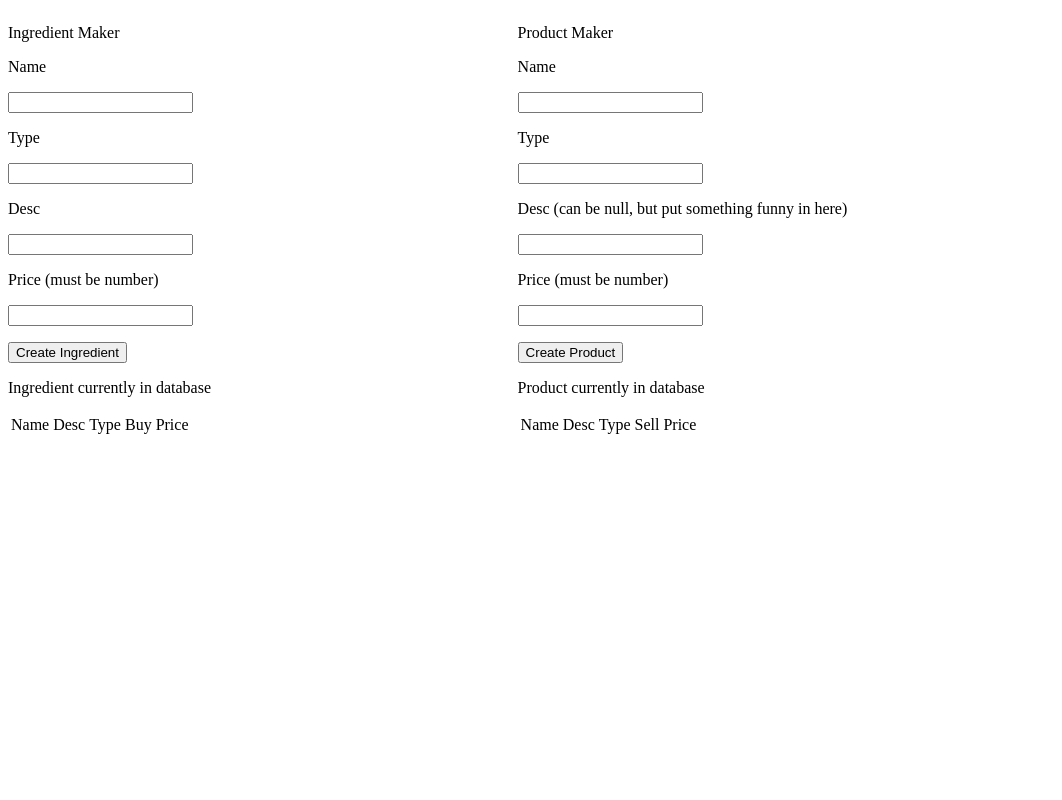
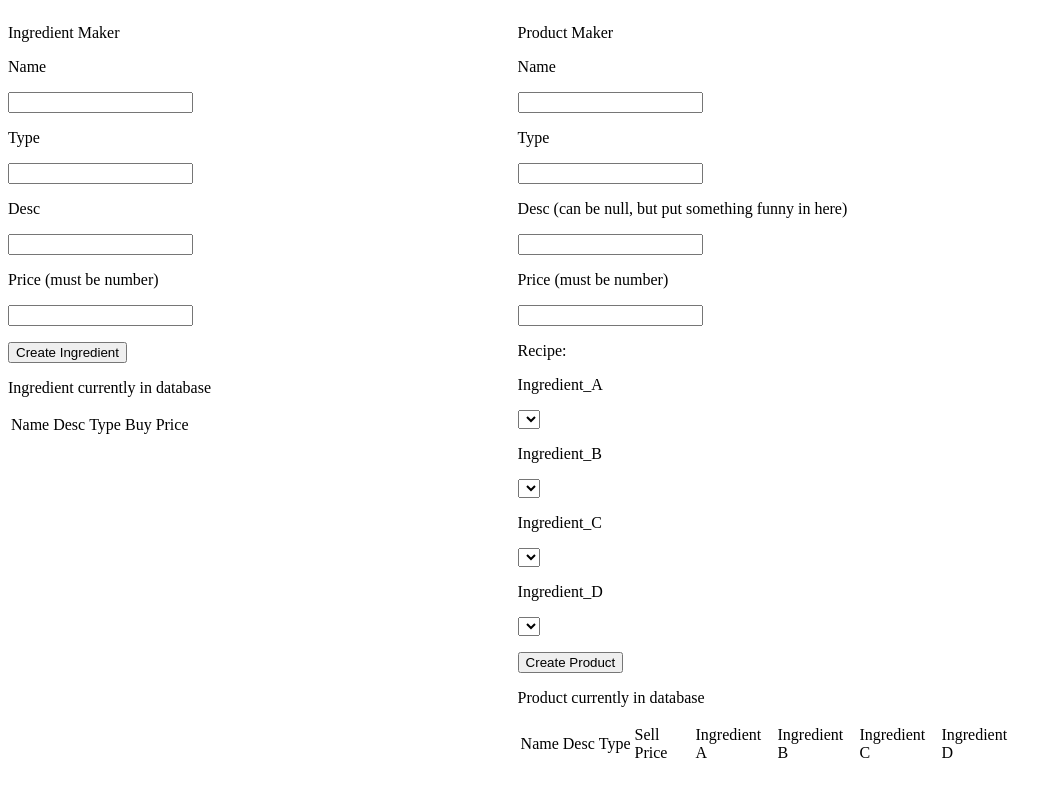
Before and after one commit to BiTheDev/Project_one, a Django app: template project/apps/Food_Truck/templates/tools.html in a window 1280 px wide. Shown: the whole page, without its empty margins (0-1062 px from the left). Run offline with Django 3.2, Linux system fonts and the light colour scheme; the template is opened without the code that fills it, so the values that code supplies are empty; parts of the project's set-up code (start-up, migrations or seed data) failed here and were passed over.

Commit message:
Basic game loop is done

```diff
--- a/project/apps/Food_Truck/models.py
+++ b/project/apps/Food_Truck/models.py
@@ -68,6 +68,10 @@ class Product(models.Model):
 	product_type = models.CharField(max_length=255)
 	sell_price = models.FloatField()
 	stock= models.IntegerField(default=0)
+	ingredient_A = models.ForeignKey(Ingredient, related_name='products_a', null=True)
+	ingredient_B = models.ForeignKey(Ingredient, related_name='products_b', null=True)
+	ingredient_C = models.ForeignKey(Ingredient, related_name='products_c', null=True)
+	ingredient_D = models.ForeignKey(Ingredient, related_name='products_d', null=True)
 	description = models.CharField(max_length=255, null=True)
 	created_at = models.DateTimeField(auto_now_add = True)
 	updated_at = models.DateTimeField(auto_now = True)
--- a/project/apps/Food_Truck/templates/tools.html
+++ b/project/apps/Food_Truck/templates/tools.html
@@ -6,6 +6,7 @@
 		.container{
 			width: 40%;
 			display: inline-block;
+			vertical-align: top;
 		}
 	</style>
 </head>
@@ -40,7 +41,7 @@
 					<td>{{ingredient.ingredient_name}}</td>
 					<td>{{ingredient.description}}</td>
 					<td>{{ingredient.ingredient_type}}</td>
-					<td>{{ingredient.buy_price}}</td>
+					<td>${{ingredient.buy_price}}</td>
 				</tr>
 				{%endfor%}
 			</tbody>
@@ -55,9 +56,43 @@
 			<p>Type</p>
 			<input type="text" name="product_type">
 			<p>Desc (can be null, but put something funny in here)</p>
+
 			<input type="text" name="desc">
 			<p>Price (must be number)</p>
 			<input type="number" step='any' name="sell_price">
+
+			<p>Recipe:</p>
+			<p>Ingredient_A</p>
+			<select name='ingredient_A'>
+				{%for ingredient in ingredients%}
+				<option value='{{ingredient.id}}'>{{ingredient.ingredient_name}}</option>
+				{%endfor%}
+			</select>
+
+			<p>Ingredient_B</p>
+			<select name='ingredient_B'>
+				<option value=''></option>
+				{%for ingredient in ingredients%}
+				<option value='{{ingredient.id}}'>{{ingredient.ingredient_name}}</option>
+				{%endfor%}
+			</select>
+
+			<p>Ingredient_C</p>
+			<select name='ingredient_C'>
+				<option value=''></option>
+				{%for ingredient in ingredients%}
+				<option value='{{ingredient.id}}'>{{ingredient.ingredient_name}}</option>
+				{%endfor%}
+			</select>
+
+			<p>Ingredient_D</p>
+			<select name='ingredient_D'>
+				<option value=''></option>
+				{%for ingredient in ingredients%}
+				<option value='{{ingredient.id}}'>{{ingredient.ingredient_name}}</option>
+				{%endfor%}
+			</select>
+
 			<p></p><button type='submit'>Create Product</button>
 		</form>
 		<p>Product currently in database</p>
@@ -68,15 +103,23 @@
 					<td>Desc</td>
 					<td>Type</td>
 					<td>Sell Price</td>
+					<td>Ingredient A</td>
+					<td>Ingredient B</td>
+					<td>Ingredient C</td>
+					<td>Ingredient D</td>
 				</tr>
 			</thead>
 			<tbody>
 				{%for product in products%}
 				<tr>
 					<td>{{product.product_name}}</td>
-					<td>{{product.description}}</td>
+					<td style='min-width:300px; text-align: center'>{{product.description}}</td>
 					<td>{{product.product_type}}</td>
-					<td>{{product.sell_price}}</td>
+					<td>${{product.sell_price}}</td>
+					<td>{{product.ingredient_A.ingredient_name}}</td>
+					<td>{{product.ingredient_B.ingredient_name}}</td>
+					<td>{{product.ingredient_C.ingredient_name}}</td>
+					<td>{{product.ingredient_D.ingredient_name}}</td>
 				</tr>
 				{%endfor%}
 			</tbody>
--- a/project/apps/Food_Truck/urls.py
+++ b/project/apps/Food_Truck/urls.py
@@ -15,6 +15,7 @@ urlpatterns =[
 	url(r'add_ingredient$', views.add_ingredient),
 	url(r'add_product$', views.add_product),
 	url(r'buy_ingredient$', views.buy_ingredient),
-
-
+	url(r'cook$', views.cook),
+	url(r'make_food$', views.make_food),
+	url(r'sell$', views.sell),
 ]
```
Also changed, not shown: project/apps/Food_Truck/templates/cook.html (added, +59 -0 lines), project/apps/Food_Truck/templates/dashboard.html (+7 -0 lines), project/apps/Food_Truck/views.py (+53 -1 lines), project/apps/Food_Truck/migrations/0008_auto_20180723_1919.py (added), project/db.sqlite3.
